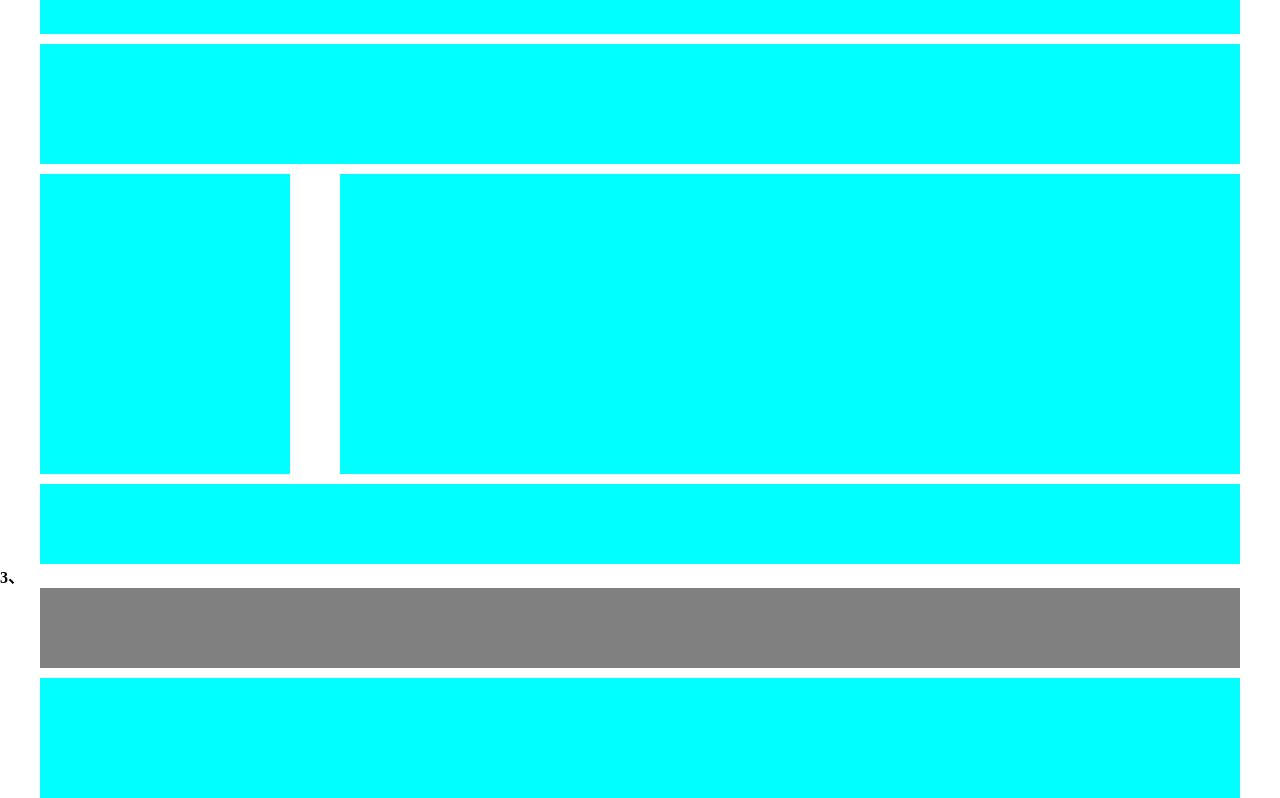
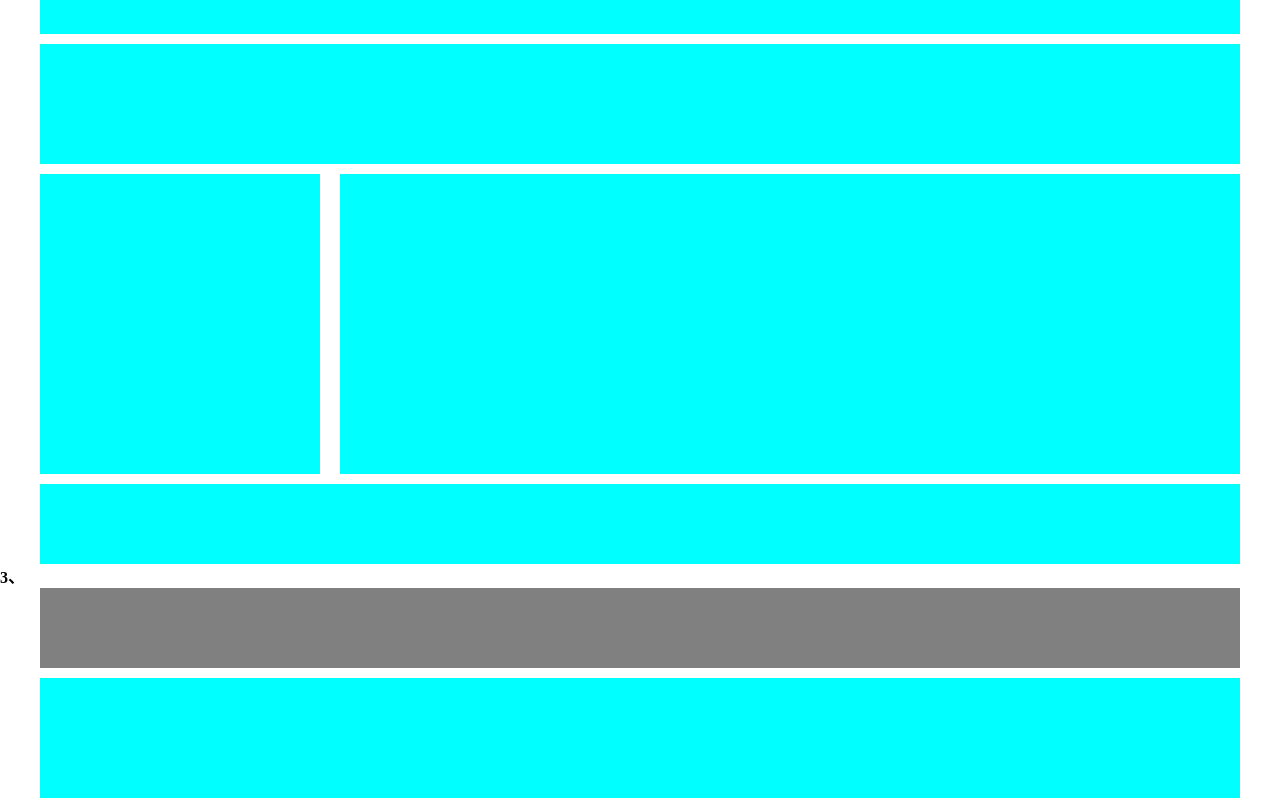
Before and after one commit to shiwanjun1995/Css, a plain HTML site: page 版心布局.html in a window 1280 px wide. Shown: the part 2944-3742 px from the top of the page. Drawn offline with Linux system fonts and the light colour scheme.

Commit message:
添加链接

```diff
--- a/版心布局.html
+++ b/版心布局.html
@@ -58,6 +58,7 @@
     .ad {
       width: 1200px;
       height: 200px;
+      margin: 10px auto;
       background-color: darkseagreen;
     }
     .ad li {
@@ -78,7 +79,7 @@
     }
     .left {
       float: left;
-      width: 250px;
+      width: 280px;
       height: 100%;
     }
     .right {
@@ -167,6 +168,7 @@
       lis[i].style.backgroundColor ="#" + Math.random().toFixed(3)*1000;
     }
 
+    // 参考文章： 1、https://www.jianshu.com/p/c246529b067f 2、https://www.jb51.net/article/24182.htm
   </script>
 </body>
 </html>
```
